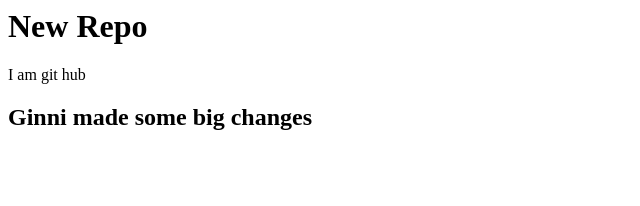
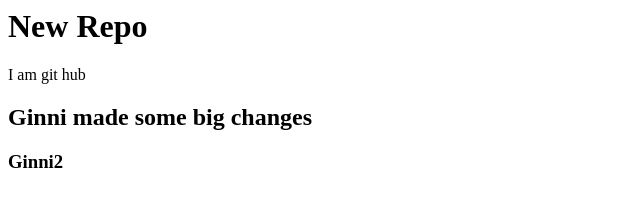
Before and after one commit to thisisginni/Git_Prac2, a plain HTML site: page index.html in a window 1280 px wide. Shown: the full height of the page, 0-640 px from the left. Drawn offline with Linux system fonts and the light colour scheme.

Commit message:
new branch

```diff
--- a/index.html
+++ b/index.html
@@ -1,3 +1,4 @@
 <h1>New Repo</h1>
 <p>I am git hub</p>
 <h2>Ginni made some big changes</h2>
+<h3>Ginni2</h3>
```
